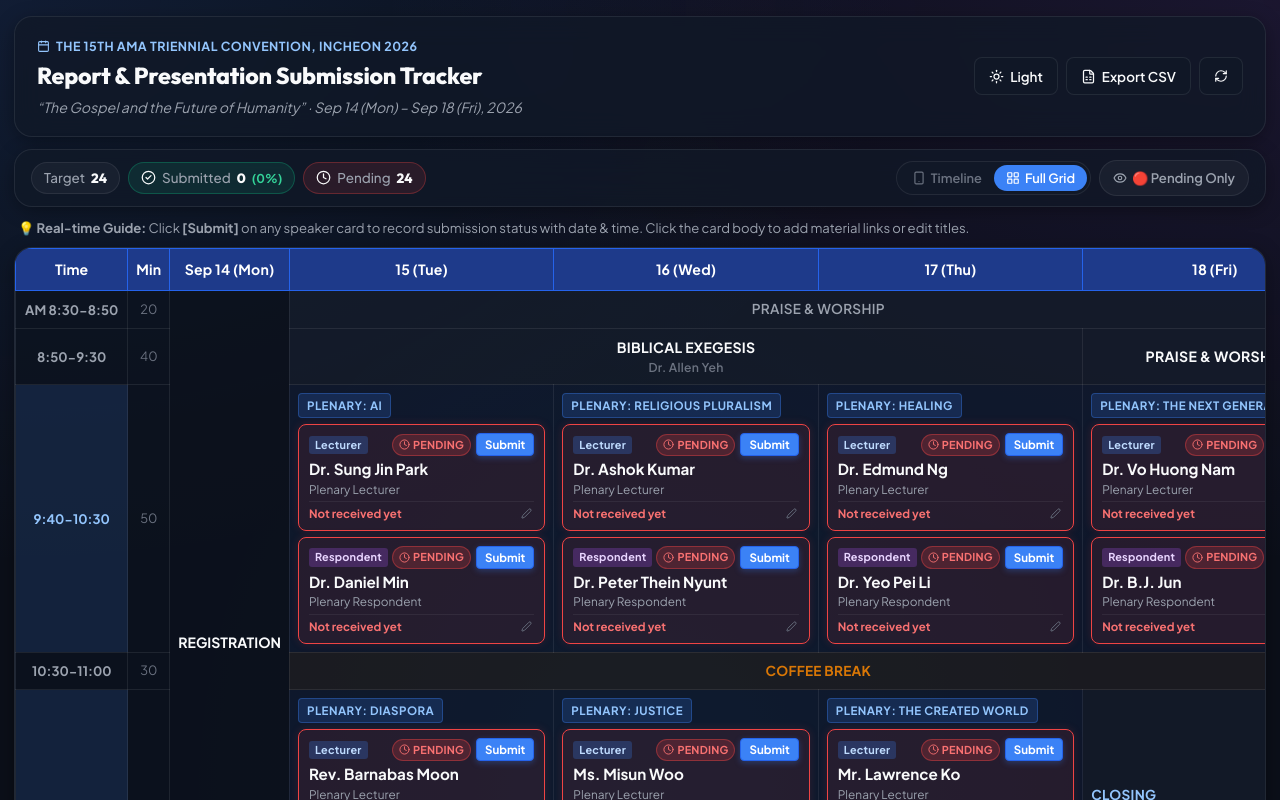
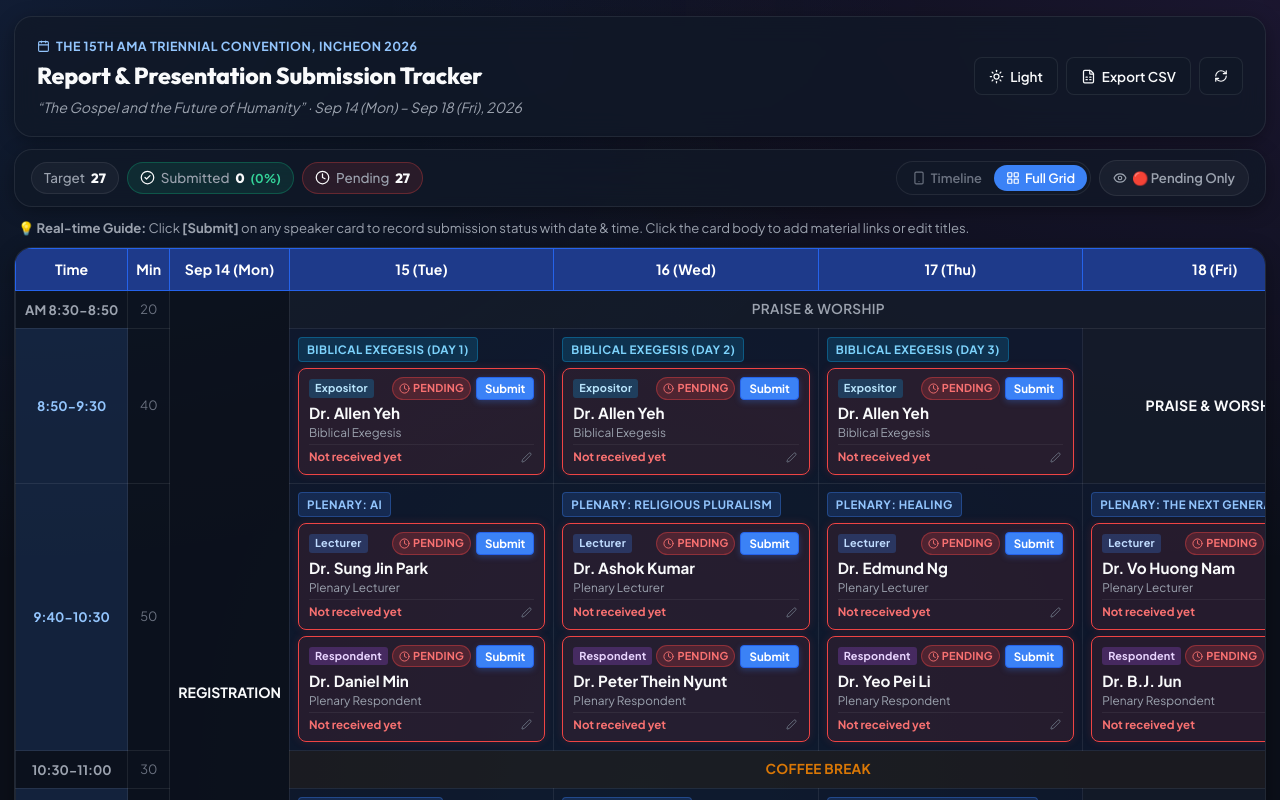
Before and after one commit to songh3ok/ama2026-report-tracker, a React (Vite) app: page / in a window 1280 px wide. Shown: the top 800 px of the page. Built offline with nearby package versions, Linux system fonts and the light colour scheme.

Commit message:
feat: track Biblical Exegesis individually per day (Day 1, 2, 3) across desktop and mobile

```diff
--- a/src/App.css
+++ b/src/App.css
@@ -628,6 +628,12 @@
   border: 1px solid rgba(59, 130, 246, 0.35);
 }
 
+.banner-biblical {
+  background: rgba(14, 165, 233, 0.18);
+  color: #7dd3fc;
+  border: 1px solid rgba(14, 165, 233, 0.35);
+}
+
 .banner-global {
   background: rgba(168, 85, 247, 0.18);
   color: #d8b4fe;
@@ -713,6 +719,11 @@
 .role-respondent {
   background: rgba(168, 85, 247, 0.25);
   color: #e9d5ff;
+}
+
+.role-expositor {
+  background: rgba(14, 165, 233, 0.25);
+  color: #bae6fd;
 }
 
 .role-reporter {
--- a/src/App.jsx
+++ b/src/App.jsx
@@ -31,7 +31,9 @@ export function App() {
       if (saved) {
         const parsed = JSON.parse(saved);
         if (Array.isArray(parsed) && parsed.length > 0) {
-          return parsed;
+          const savedMap = {};
+          parsed.forEach(p => { savedMap[p.id] = p; });
+          return INITIAL_SPEAKERS.map(item => savedMap[item.id] || item);
         }
       }
     } catch (e) {
--- a/src/components/MobileTimeline.jsx
+++ b/src/components/MobileTimeline.jsx
@@ -17,12 +17,18 @@ export function MobileTimeline({
     { key: '2026-09-18', label: 'Sep 18 (Fri)' }
   ];
 
-  // Grouped sessions by day in English
+  // Grouped sessions by day including Biblical Exegesis
   const timelineSchedule = [
     {
       date: '2026-09-15',
       dateLabel: 'Sep 15 (Tue)',
       sessions: [
+        {
+          time: '08:50 - 09:30',
+          category: 'biblical',
+          title: 'BIBLICAL EXEGESIS (DAY 1)',
+          speakerIds: ['biblical-15']
+        },
         {
           time: '09:40 - 10:30',
           category: 'plenary',
@@ -54,6 +60,12 @@ export function MobileTimeline({
       dateLabel: 'Sep 16 (Wed)',
       sessions: [
         {
+          time: '08:50 - 09:30',
+          category: 'biblical',
+          title: 'BIBLICAL EXEGESIS (DAY 2)',
+          speakerIds: ['biblical-16']
+        },
+        {
           time: '09:40 - 10:30',
           category: 'plenary',
           title: 'PLENARY: Religious Pluralism',
@@ -77,6 +89,12 @@ export function MobileTimeline({
       date: '2026-09-17',
       dateLabel: 'Sep 17 (Thu)',
       sessions: [
+        {
+          time: '08:50 - 09:30',
+          category: 'biblical',
+          title: 'BIBLICAL EXEGESIS (DAY 3)',
+          speakerIds: ['biblical-17']
+        },
         {
           time: '09:40 - 10:30',
           category: 'plenary',
@@ -122,6 +140,7 @@ export function MobileTimeline({
     : timelineSchedule.filter(d => d.date === selectedDay);
 
   const getCategoryClass = (cat) => {
+    if (cat === 'biblical') return 'banner-biblical';
     if (cat === 'plenary') return 'banner-plenary';
     if (cat === 'global') return 'banner-global';
     return 'banner-national';
@@ -184,7 +203,7 @@ export function MobileTimeline({
                             onClick={() => onOpenEdit(speaker)}
                           >
                             <div className="mobile-card-row-top">
-                              <span className={`tt-role-pill ${speaker.role === 'Lecturer' ? 'role-lecturer' : speaker.role === 'Respondent' ? 'role-respondent' : 'role-reporter'}`}>
+                              <span className={`tt-role-pill ${speaker.role === 'Lecturer' ? 'role-lecturer' : speaker.role === 'Respondent' ? 'role-respondent' : speaker.role === 'Expositor' ? 'role-expositor' : 'role-reporter'}`}>
                                 {speaker.role}
                               </span>
 
--- a/src/components/TimetableGrid.jsx
+++ b/src/components/TimetableGrid.jsx
@@ -21,7 +21,7 @@ export function TimetableGrid({
         className={`tt-speaker-item ${isSubmitted ? 'is-submitted' : 'is-pending'} ${isDimmed ? 'dimmed' : ''}`}
       >
         <div className="tt-speaker-header">
-          <span className={`tt-role-pill ${speaker.role === 'Lecturer' ? 'role-lecturer' : speaker.role === 'Respondent' ? 'role-respondent' : 'role-reporter'}`}>
+          <span className={`tt-role-pill ${speaker.role === 'Lecturer' ? 'role-lecturer' : speaker.role === 'Respondent' ? 'role-respondent' : speaker.role === 'Expositor' ? 'role-expositor' : 'role-reporter'}`}>
             {speaker.role}
           </span>
 
@@ -135,14 +135,32 @@ export function TimetableGrid({
               </td>
             </tr>
 
-            {/* AM 8:50-9:30 */}
-            <tr className="tt-row-common">
-              <td className="cell-time">8:50-9:30</td>
+            {/* AM 8:50-9:30: BIBLICAL EXEGESIS (INDIVIDUAL PER DAY) */}
+            <tr className="tt-row-target-highlight">
+              <td className="cell-time highlight-time">8:50-9:30</td>
               <td className="cell-min">40</td>
-              <td colSpan={3} className="cell-static">
-                <div className="static-title">BIBLICAL EXEGESIS</div>
-                <div className="static-sub">Dr. Allen Yeh</div>
+              {/* Tue: Day 1 */}
+              <td className="cell-target">
+                <div className="tt-session-banner banner-biblical">
+                  BIBLICAL EXEGESIS (DAY 1)
+                </div>
+                {renderSpeakerBox("biblical-15")}
               </td>
+              {/* Wed: Day 2 */}
+              <td className="cell-target">
+                <div className="tt-session-banner banner-biblical">
+                  BIBLICAL EXEGESIS (DAY 2)
+                </div>
+                {renderSpeakerBox("biblical-16")}
+              </td>
+              {/* Thu: Day 3 */}
+              <td className="cell-target">
+                <div className="tt-session-banner banner-biblical">
+                  BIBLICAL EXEGESIS (DAY 3)
+                </div>
+                {renderSpeakerBox("biblical-17")}
+              </td>
+              {/* Fri: Praise & Worship */}
               <td className="cell-static">
                 <div className="static-title">PRAISE & WORSHIP</div>
               </td>
--- a/src/data/speakersData.js
+++ b/src/data/speakersData.js
@@ -1,5 +1,61 @@
 export const INITIAL_SPEAKERS = [
-  // 1. Plenary Sessions - 14 speakers
+  // 1. Biblical Exegesis - Dr. Allen Yeh (3 Days)
+  {
+    id: "biblical-15",
+    category: "biblical_exegesis",
+    categoryLabel: "Biblical Exegesis",
+    sessionTitle: "Biblical Exegesis (Day 1)",
+    role: "Expositor",
+    speakerName: "Dr. Allen Yeh",
+    affiliationOrCountry: "Biblical Exegesis",
+    date: "2026-09-15",
+    dateLabel: "Sep 15 (Tue)",
+    time: "08:50 - 09:30",
+    status: "pending",
+    submittedAt: null,
+    documentTitle: "",
+    documentUrl: "",
+    notes: "",
+    contactEmail: ""
+  },
+  {
+    id: "biblical-16",
+    category: "biblical_exegesis",
+    categoryLabel: "Biblical Exegesis",
+    sessionTitle: "Biblical Exegesis (Day 2)",
+    role: "Expositor",
+    speakerName: "Dr. Allen Yeh",
+    affiliationOrCountry: "Biblical Exegesis",
+    date: "2026-09-16",
+    dateLabel: "Sep 16 (Wed)",
+    time: "08:50 - 09:30",
+    status: "pending",
+    submittedAt: null,
+    documentTitle: "",
+    documentUrl: "",
+    notes: "",
+    contactEmail: ""
+  },
+  {
+    id: "biblical-17",
+    category: "biblical_exegesis",
+    categoryLabel: "Biblical Exegesis",
+    sessionTitle: "Biblical Exegesis (Day 3)",
+    role: "Expositor",
+    speakerName: "Dr. Allen Yeh",
+    affiliationOrCountry: "Biblical Exegesis",
+    date: "2026-09-17",
+    dateLabel: "Sep 17 (Thu)",
+    time: "08:50 - 09:30",
+    status: "pending",
+    submittedAt: null,
+    documentTitle: "",
+    documentUrl: "",
+    notes: "",
+    contactEmail: ""
+  },
+
+  // 2. Plenary Sessions - 14 speakers
   {
     id: "plenary-1-speaker",
     category: "plenary",
@@ -253,7 +309,7 @@ export const INITIAL_SPEAKERS = [
     contactEmail: ""
   },
 
-  // 2. Global Links Reports - 6 speakers
+  // 3. Global Links Reports - 6 speakers
   {
     id: "global-1",
     category: "global_links",
@@ -363,7 +419,7 @@ export const INITIAL_SPEAKERS = [
     contactEmail: ""
   },
 
-  // 3. National Reports - 4 speakers
+  // 4. National Reports - 4 speakers
   {
     id: "national-1",
     category: "national_reports",
```
